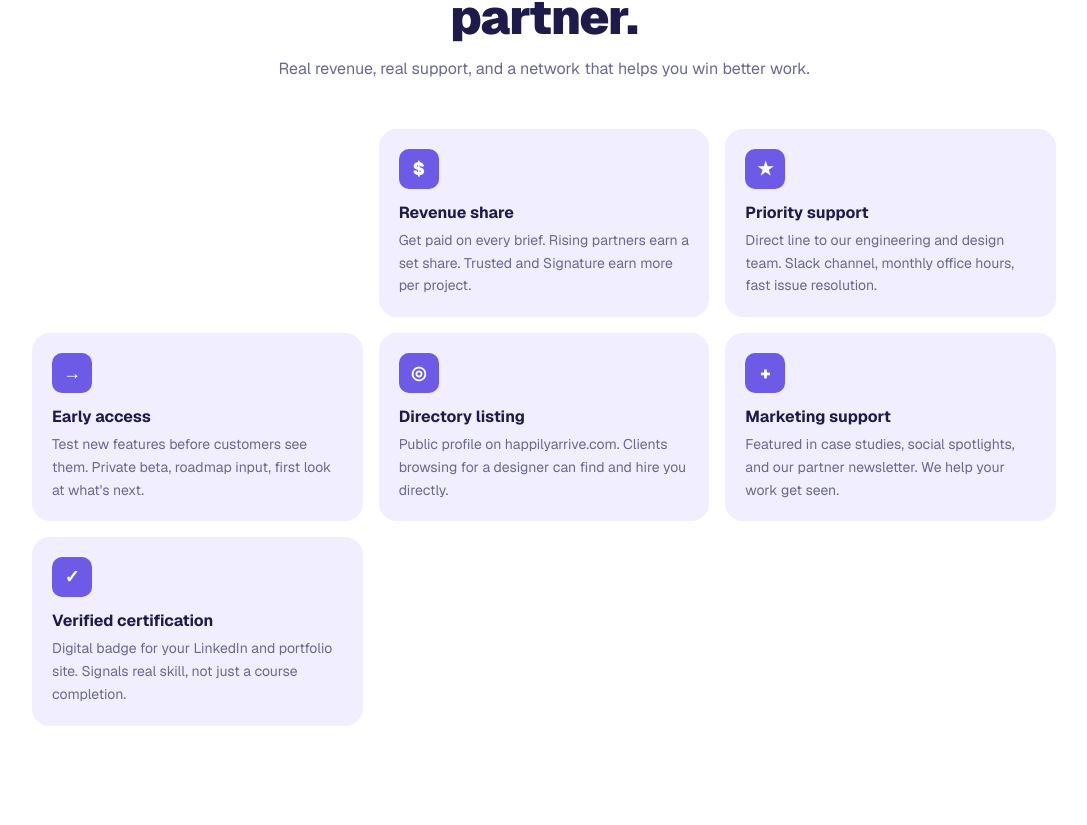
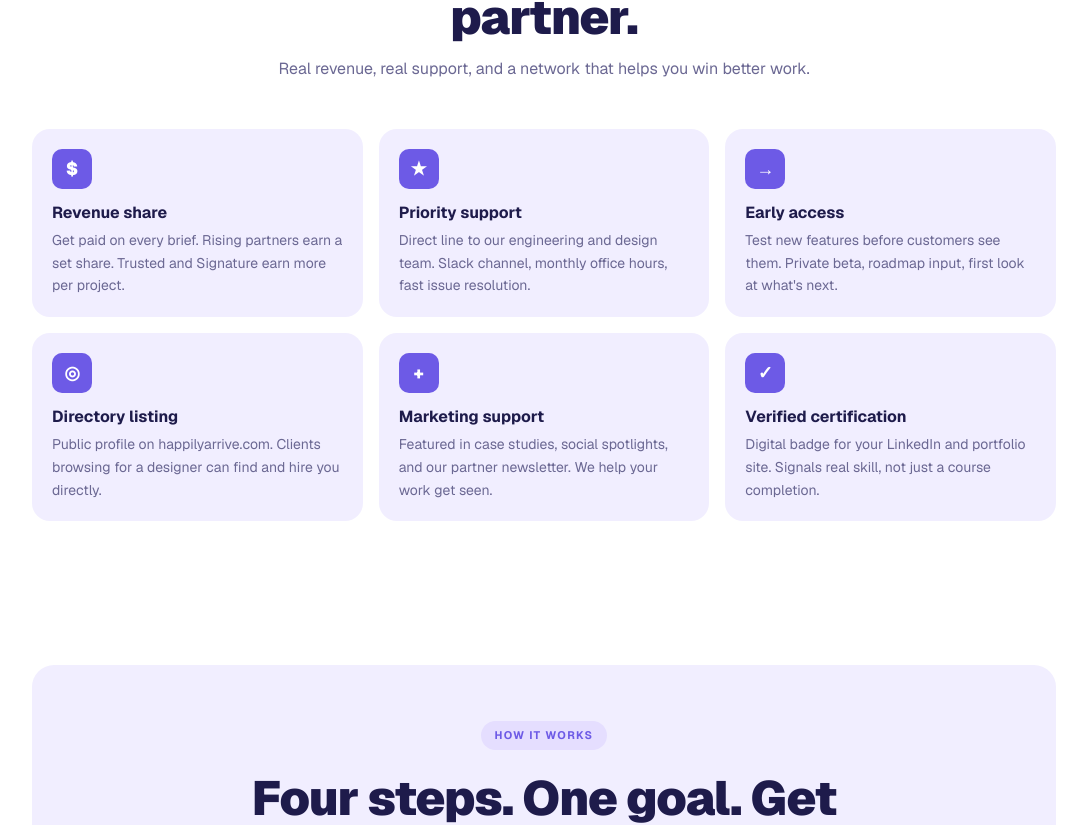
Before and after one commit to sneha-mishhra/arrived-partner-program, a Next.js app: page / in a window 1280 px wide. Shown: the part 917-1742 px from the top of the page, without its empty margins (96-1183 px from the left). Built offline with nearby package versions, Linux system fonts and the light colour scheme.

Commit message:
Move pointer to entire benefits section

```diff
--- a/components/BenefitsGrid.tsx
+++ b/components/BenefitsGrid.tsx
@@ -38,7 +38,8 @@ const BENEFITS = [
 
 export default function BenefitsGrid() {
   return (
-    <section className="w-full px-6 py-20">
+    <section className="relative w-full px-6 py-20">
+      <Pointer className="stroke-white text-brand-purple" />
       <div className="max-w-5xl mx-auto text-center">
         <span className="pill mb-6 inline-block">Partner benefits</span>
         <h2 className="text-3xl md:text-5xl font-black tracking-tight max-w-2xl mx-auto">
@@ -49,8 +50,7 @@ export default function BenefitsGrid() {
           work.
         </p>
 
-        <div className="relative mt-12 grid grid-cols-1 sm:grid-cols-2 md:grid-cols-3 gap-4 text-left">
-          <Pointer className="stroke-white text-brand-purple" />
+        <div className="mt-12 grid grid-cols-1 sm:grid-cols-2 md:grid-cols-3 gap-4 text-left">
           {BENEFITS.map((b) => (
             <div
               key={b.title}
```
